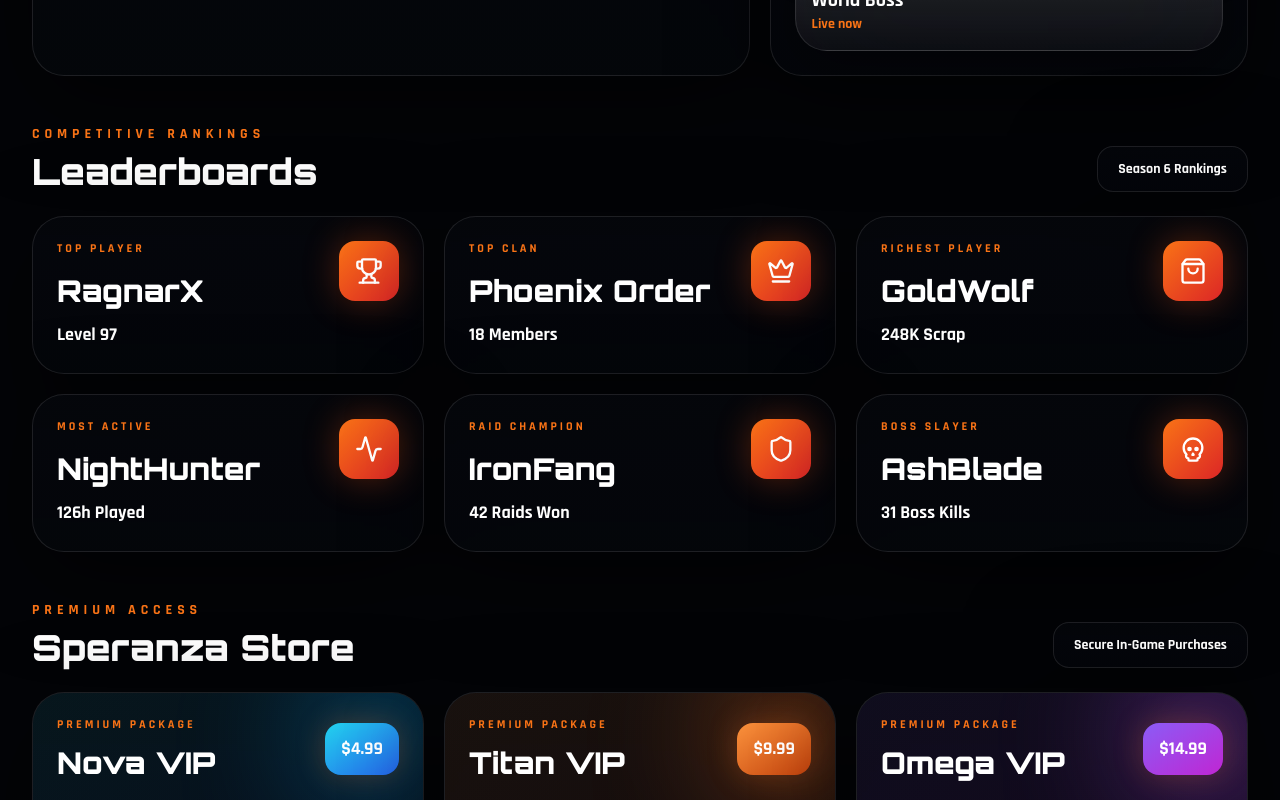
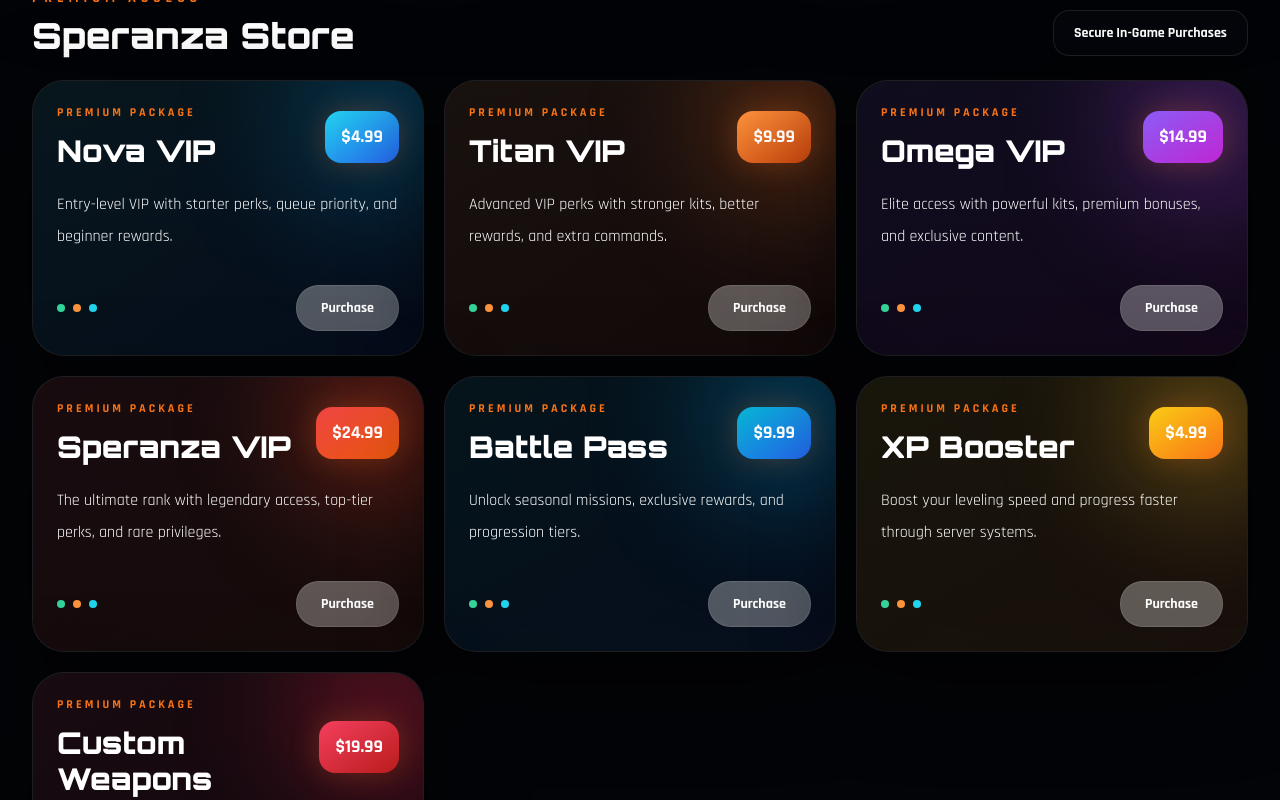
Before and after one commit to speranzarust/speranzarust, a Next.js app: page / in a window 1280 px wide. Shown: the part 1720-2520 px from the top of the page. Built offline with nearby package versions, Linux system fonts and the light colour scheme.

Commit message:
Update page.tsx

```diff
--- a/app/page.tsx
+++ b/app/page.tsx
@@ -37,7 +37,7 @@ const revealUp: any = {
 };
 export default function Home() {
   const [selectedPackage, setSelectedPackage] = useState<any>(null)
-  const [activeSection, setActiveSection] = useState('home')
+
   const dashboardRef = useRef(null)
   const dashboardInView = useInView(dashboardRef, {
     amount: 0.35,
@@ -68,10 +68,10 @@ return (
       <div className="absolute inset-0 opacity-30 bg-[linear-gradient(rgba(255,255,255,.04)_1px,transparent_1px),linear-gradient(90deg,rgba(255,255,255,.04)_1px,transparent_1px)] bg-[size:64px_64px]" />
     </div>
 
-      <div className="relative mx-auto max-w-[1580px] px-5 pt-40 lg:px-8">
+      <div className="relative mx-auto max-w-[1580px] px-5 py-5 lg:px-8">
         <nav className={`sticky top-4 z-40 mb-6 flex items-center justify-between rounded-[2rem] border px-5 py-4 backdrop-blur-2xl ${theme.panel}`}>
           <div className="flex items-center gap-3">
-            <div className="relative mx-auto max-w-[1580px] px-5 py-5 lg:px-8">
+            <div className="relative grid h-16 w-16 place-items-center overflow-hidden rounded-2xl bg-transparent shadow-[0_0_35px_rgba(255,76,16,.35)]">
               <Image src="/phoenix-v2.png" alt="Speranza Phoenix" fill className="object-contain p-1 drop-shadow-[0_0_18px_rgba(255,91,18,.85)]" priority />
             </div>
             <div>
@@ -81,36 +81,17 @@ return (
           </div>
 
          <div className="hidden items-center gap-2 text-sm font-bold uppercase lg:flex">
-  {[
-  { label: 'Home', id: 'home' },
-  { label: 'Dashboard', id: 'dashboard' },
-  { label: 'Store', id: 'store' },
-  { label: 'Seasons', id: 'features' },
-  { label: 'Leaderboards', id: 'leaderboards' },
-  { label: 'Discord', id: 'discord' },
-].map((item) => (
+  {['Home', 'Dashboard', 'Store', 'Seasons', 'Leaderboards', 'Discord'].map((item) => (
     <button
-  key={item.label}
- onClick={() => {
-  setActiveSection(item.id)
-
-  const section = document.getElementById(item.id)
-
-  if (section) {
-    section.scrollIntoView({
-      behavior: 'smooth',
-      block: 'start',
-    })
-  }
-}}
+      key={item}
       className={`neon-border neon-border-sm group relative overflow-hidden rounded-2xl border px-4 py-3 backdrop-blur-2xl transition-all duration-500 hover:-translate-y-1 ${
-        activeSection === item.id
+        item === 'Home'
   ? 'border-orange-400/30 bg-orange-500/10 text-orange-500 shadow-[0_0_28px_rgba(255,120,40,.16)]'
   : 'border-white/10 bg-[linear-gradient(180deg,rgba(255,255,255,.14)_0%,rgba(255,255,255,.04)_100%)] text-white/80 shadow-[inset_0_1px_1px_rgba(255,255,255,.14),0_12px_35px_rgba(0,0,0,.28)] hover:border-orange-400/30 hover:text-orange-400 hover:shadow-[0_18px_45px_rgba(255,120,40,.16),inset_0_1px_2px_rgba(255,255,255,.18)]'
       }`}
     >
       <div className="absolute inset-0 bg-[linear-gradient(120deg,rgba(255,255,255,.16),transparent_42%,rgba(255,255,255,.06))] opacity-0 transition duration-300 group-hover:opacity-100" />
-      <span className="relative">{item.label}</span>
+      <span className="relative">{item}</span>
     </button>
   ))}
 </div>
@@ -124,9 +105,7 @@ return (
           </div>
         </nav>
 
-        <section
-  id="home"
-  className={`relative overflow-hidden rounded-[2.5rem] border backdrop-blur-2xl ${theme.panel}`}>
+        <section className={`relative overflow-hidden rounded-[2.5rem] border backdrop-blur-2xl ${theme.panel}`}>
           <div className={`absolute inset-0 ${theme.heroBg}`} />
           <div className="absolute inset-x-0 bottom-0 h-1/2 bg-[radial-gradient(circle_at_70%_100%,rgba(255,60,0,.26),transparent_40%)]" />
           <motion.div animate={{ opacity: [0.25, 0.65, 0.25], scale: [1, 1.06, 1] }} transition={{ duration: 5.5, repeat: Infinity, ease: 'easeInOut' }} className="absolute right-16 top-24 h-[600px] w-[600px] rounded-full bg-orange-600/20 blur-3xl" />
@@ -222,7 +201,7 @@ return (
         </section>
 <motion.section
   id="dashboard"
-  className="mt-12"
+  className="mt-10"
   ref={dashboardRef}
 initial={{
   opacity: 0,
@@ -301,71 +280,6 @@ transition={{
         ))}
       </div>
     </div>
-  </div>
-</motion.section>
-
-<motion.section
-  id="leaderboards"
-  className="mt-12"
-  variants={revealUp}
-  initial="hidden"
-  whileInView="visible"
-  viewport={{ once: false, amount: 0.22 }}
->
-  <div className="mb-6 flex items-end justify-between">
-    <div>
-      <div className="text-sm font-black uppercase tracking-[.35em] text-orange-500">
-        Competitive Rankings
-      </div>
-
-      <h2 className="mt-2 text-4xl font-black">
-        Leaderboards
-      </h2>
-    </div>
-
-    <div className={`hidden rounded-2xl border px-5 py-3 text-sm font-bold backdrop-blur-xl md:block ${theme.panel}`}>
-      Season 6 Rankings
-    </div>
-  </div>
-
-  <div className="grid gap-5 lg:grid-cols-3">
-    {[
-      ['Top Player', 'RagnarX', 'Level 97', Trophy],
-      ['Top Clan', 'Phoenix Order', '18 Members', Crown],
-      ['Richest Player', 'GoldWolf', '248K Scrap', ShoppingBag],
-      ['Most Active', 'NightHunter', '126h Played', Activity],
-      ['Raid Champion', 'IronFang', '42 Raids Won', Shield],
-      ['Boss Slayer', 'AshBlade', '31 Boss Kills', Skull],
-    ].map(([title, name, stat, Icon]: any) => (
-      <motion.div
-        key={title}
-        whileHover={{ y: -8, scale: 1.01 }}
-        transition={{ type: 'spring', stiffness: 260, damping: 22 }}
-        className={`neon-border group relative overflow-hidden rounded-[2rem] border p-6 backdrop-blur-2xl ${theme.panel}`}
-      >
-        <div className="absolute inset-0 bg-gradient-to-br from-orange-500/10 via-transparent to-violet-500/10 opacity-0 transition group-hover:opacity-100" />
-
-        <div className="relative flex items-start justify-between gap-4">
-          <div>
-            <div className="text-xs font-black uppercase tracking-[.25em] text-orange-500">
-              {title}
-            </div>
-
-            <h3 className="mt-4 text-3xl font-black">
-              {name}
-            </h3>
-
-            <div className={`mt-3 text-lg font-bold ${theme.muted}`}>
-              {stat}
-            </div>
-          </div>
-
-          <div className="rounded-2xl bg-gradient-to-br from-orange-500 to-red-600 p-4 text-white shadow-[0_0_36px_rgba(255,86,18,.32)]">
-            <Icon className="h-7 w-7" />
-          </div>
-        </div>
-      </motion.div>
-    ))}
   </div>
 </motion.section>
 
@@ -598,7 +512,6 @@ transition={{
 )}
 
 <motion.section
-  id="features"
   className="py-10"
   initial={{
     opacity: 0,
@@ -618,7 +531,7 @@ transition={{
     ease: 'easeOut',
   }}
 >
-  <div className="mb-10">
+  <div className="mb-6">
     <div className="text-sm font-black uppercase tracking-[.35em] text-orange-500">
       Speranza Systems
     </div>
```
